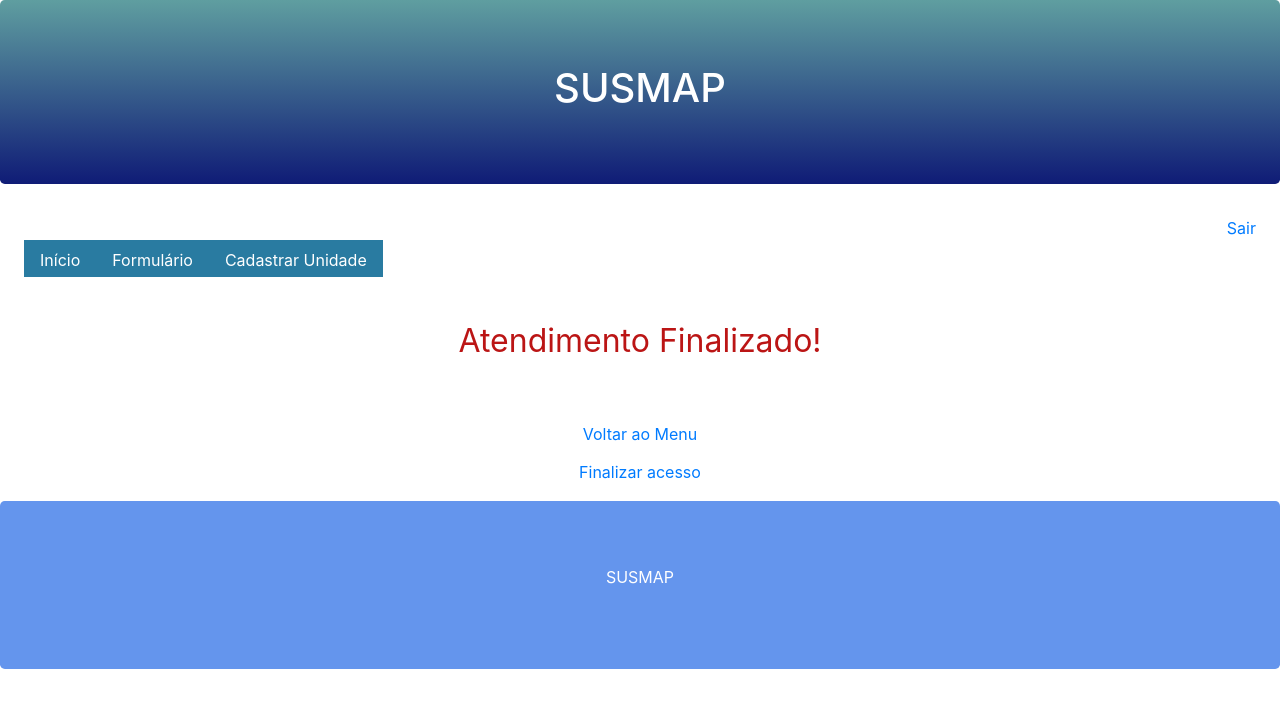
After one commit to RoseGaldino/project-susmap, a Django app: page /confirmacao/ in a window 1280 px wide. The commit adds this page. Shown: the top 708 px of the page. Run offline with Django 3.2, Linux system fonts and the light colour scheme; a user stored in the database is signed in; some libraries are stand-ins or nearby versions.

Commit message:
Foi criado a tela de confirmação.

```diff
--- a/core/urls.py
+++ b/core/urls.py
@@ -16,5 +16,6 @@ urlpatterns = [
     path('card/register/', views.register_unidades),
     path('card/register/submit', views.set_card),
     path('', RedirectView.as_view(url="susmap/all/")),
-    path('unidades/listar', views.unidades_listar, name='unidades-listar')
+    path('unidades/listar', views.unidades_listar, name='unidades-listar'),
+    path('confirmacao/', views.tela_confirmacao, name='tela-confirmacao')
 ]
--- a/core/views.py
+++ b/core/views.py
@@ -51,6 +51,10 @@ def unidades_listar(request):
     return render(request, 'unidades-listar.html', { 'unidades': unidades })
 
 @login_required(login_url='/login/')
+def tela_confirmacao(request):
+    return render(request, 'tela-confirmacao.html')
+
+@login_required(login_url='/login/')
 def set_card(request):
     city = request.POST.get('city')
     email = request.POST.get('email')
--- a/templates/model-formulario.html
+++ b/templates/model-formulario.html
@@ -29,6 +29,7 @@ h2{
     text-align: center;
     font-size: 2em;
     margin-top: 35px;
+    color: rgb(21, 121, 187);
 }
 
 .box-qualificadores {
--- /dev/null
+++ b/templates/tela-confirmacao.html
@@ -0,0 +1,29 @@
+{% extends "model-page.html" %}
+{% block content %}
+<style>
+    .titulo-confirmacao {
+    text-align: center;
+    font-size: 2em;
+    margin-top: 35px;
+    color: rgb(187, 21, 21);
+    margin-bottom: 50;
+}
+</style>
+<p class="titulo-unidades titulo-confirmacao">
+    Atendimento Finalizado!
+</p>
+<div class="container">
+    <div class="row">
+        <div class="col-sm-3"></div>
+        <div class="col-sm-6" style="text-align: center;">
+            <button type="button" class="btn btn-link">Voltar ao Menu</button>
+        </div>
+    </div>
+    <div class="row">
+        <div class="col-sm-3"></div>
+        <div class="col-sm-6" style="text-align: center;">
+            <button type="button" class="btn btn-link" style="text-align: center;">Finalizar acesso</button>
+        </div>
+    </div>
+</div>
+{% endblock %}
```
Also changed, not shown: templates/unidades-listar.html (+34 -5 lines), db.sqlite3.
